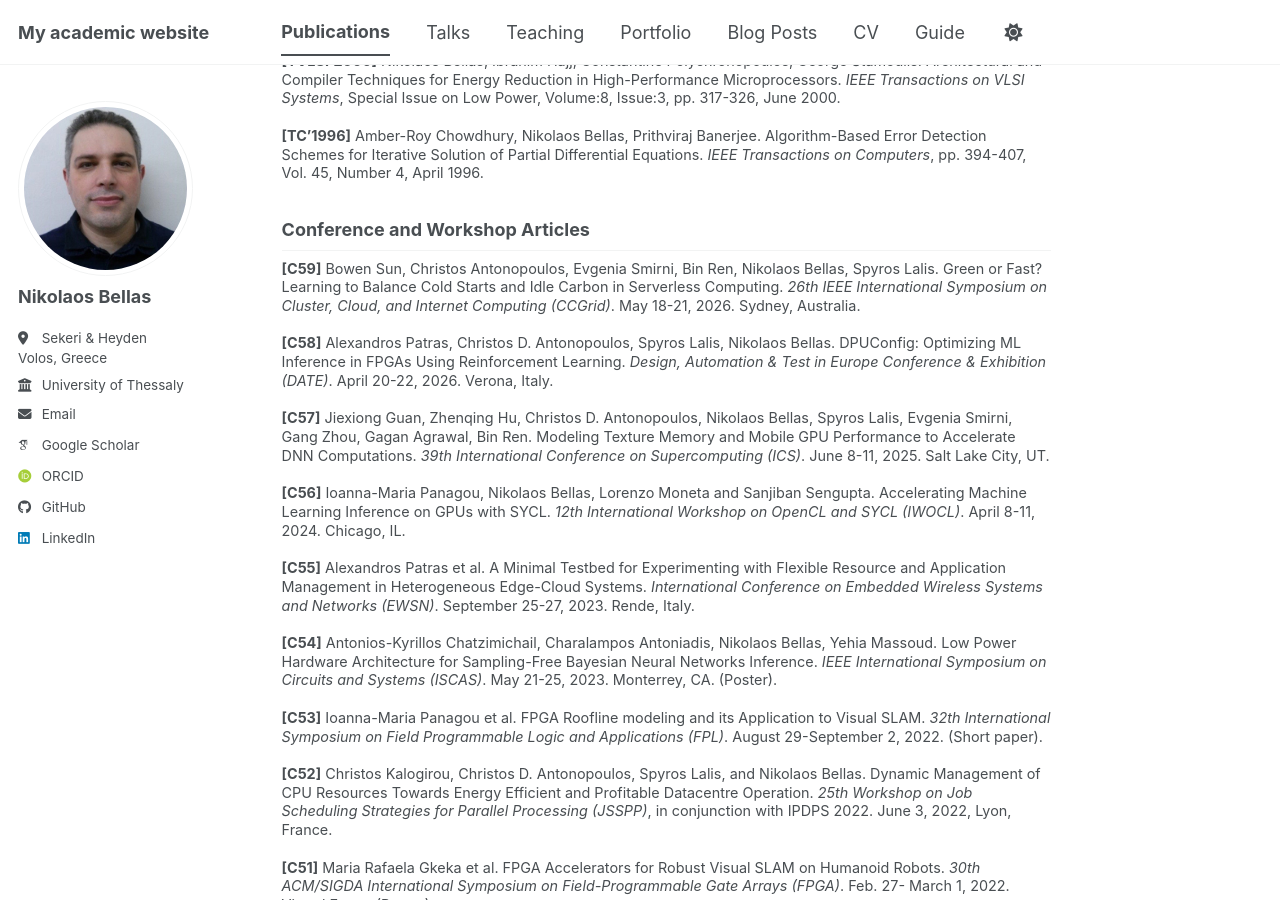
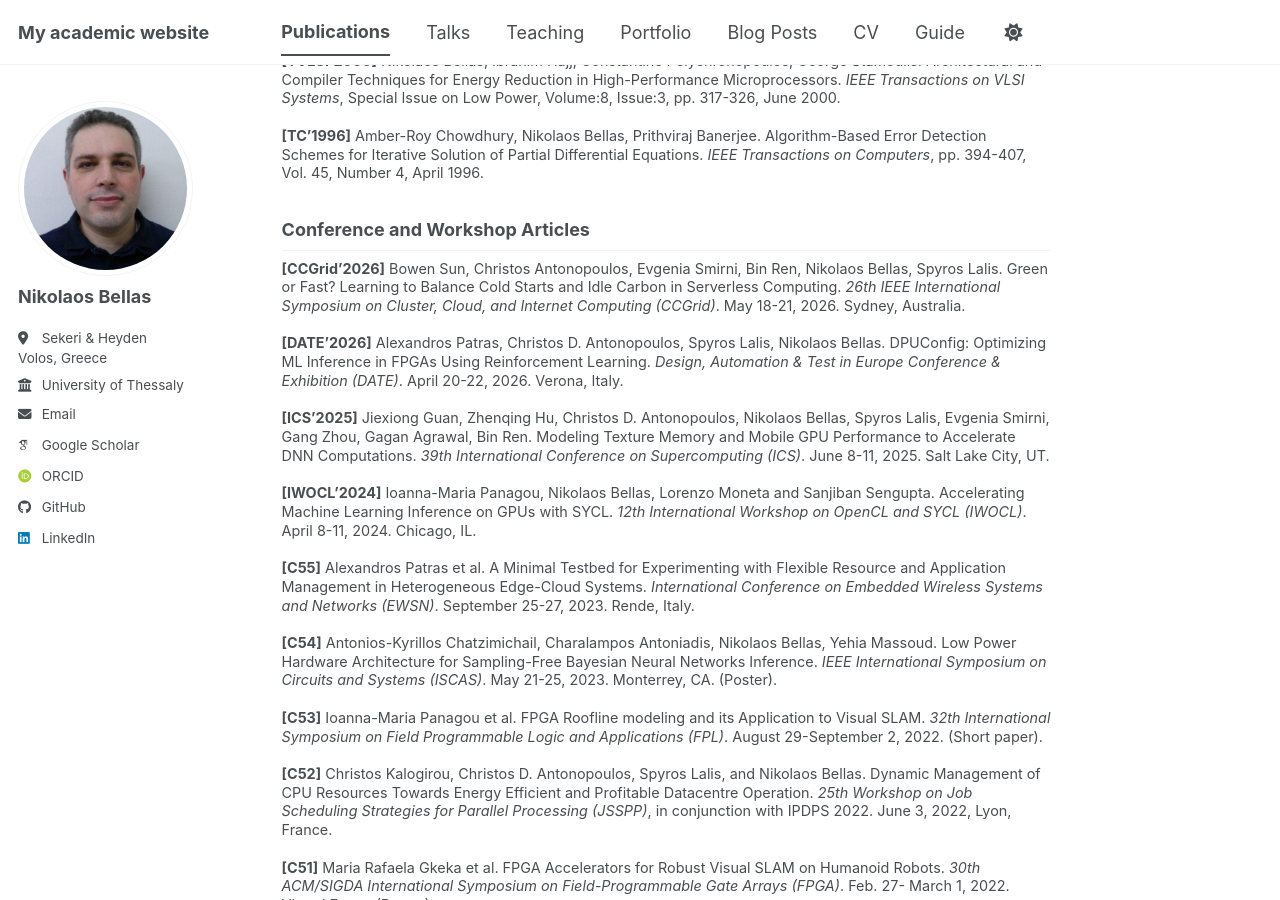
Before and after one commit to nbellas/nbellas.github.io, a Jekyll site: the page built from _publications/publications.md, in a window 1280 px wide and 900 px high, scrolled down 1233 px. Built offline with Jekyll 4.4.1, drawn with Linux system fonts in a browser that asks for light colours; some web fonts are replaced; a script bundle is joined from its source files by our own code; library files that are not in the unit come from our copies.

Commit message:
Update publications.md

```diff
--- a/_publications/publications.md
+++ b/_publications/publications.md
@@ -46,13 +46,13 @@
 
 ## Conference and Workshop Articles
 
-**[C59]** Bowen Sun, Christos Antonopoulos, Evgenia Smirni, Bin Ren, Nikolaos Bellas, Spyros Lalis. Green or Fast? Learning to Balance Cold Starts and Idle Carbon in Serverless Computing. *26th IEEE International Symposium on Cluster, Cloud, and Internet Computing (CCGrid)*. May 18-21, 2026. Sydney, Australia.
+**[CCGrid'2026]** Bowen Sun, Christos Antonopoulos, Evgenia Smirni, Bin Ren, Nikolaos Bellas, Spyros Lalis. Green or Fast? Learning to Balance Cold Starts and Idle Carbon in Serverless Computing. *26th IEEE International Symposium on Cluster, Cloud, and Internet Computing (CCGrid)*. May 18-21, 2026. Sydney, Australia.
 
-**[C58]** Alexandros Patras, Christos D. Antonopoulos, Spyros Lalis, Nikolaos Bellas. DPUConfig: Optimizing ML Inference in FPGAs Using Reinforcement Learning. *Design, Automation & Test in Europe Conference & Exhibition (DATE)*. April 20-22, 2026. Verona, Italy.
+**[DATE'2026]** Alexandros Patras, Christos D. Antonopoulos, Spyros Lalis, Nikolaos Bellas. DPUConfig: Optimizing ML Inference in FPGAs Using Reinforcement Learning. *Design, Automation & Test in Europe Conference & Exhibition (DATE)*. April 20-22, 2026. Verona, Italy.
 
-**[C57]** Jiexiong Guan, Zhenqing Hu, Christos D. Antonopoulos, Nikolaos Bellas, Spyros Lalis, Evgenia Smirni, Gang Zhou, Gagan Agrawal, Bin Ren. Modeling Texture Memory and Mobile GPU Performance to Accelerate DNN Computations. *39th International Conference on Supercomputing (ICS)*. June 8-11, 2025. Salt Lake City, UT.
+**[ICS'2025]** Jiexiong Guan, Zhenqing Hu, Christos D. Antonopoulos, Nikolaos Bellas, Spyros Lalis, Evgenia Smirni, Gang Zhou, Gagan Agrawal, Bin Ren. Modeling Texture Memory and Mobile GPU Performance to Accelerate DNN Computations. *39th International Conference on Supercomputing (ICS)*. June 8-11, 2025. Salt Lake City, UT.
 
-**[C56]** Ioanna-Maria Panagou, Nikolaos Bellas, Lorenzo Moneta and Sanjiban Sengupta. Accelerating Machine Learning Inference on GPUs with SYCL. *12th International Workshop on OpenCL and SYCL (IWOCL)*. April 8-11, 2024. Chicago, IL.
+**[IWOCL'2024]** Ioanna-Maria Panagou, Nikolaos Bellas, Lorenzo Moneta and Sanjiban Sengupta. Accelerating Machine Learning Inference on GPUs with SYCL. *12th International Workshop on OpenCL and SYCL (IWOCL)*. April 8-11, 2024. Chicago, IL.
 
 **[C55]** Alexandros Patras et al. A Minimal Testbed for Experimenting with Flexible Resource and Application Management in Heterogeneous Edge-Cloud Systems. *International Conference on Embedded Wireless Systems and Networks (EWSN)*. September 25-27, 2023. Rende, Italy.
 
```
